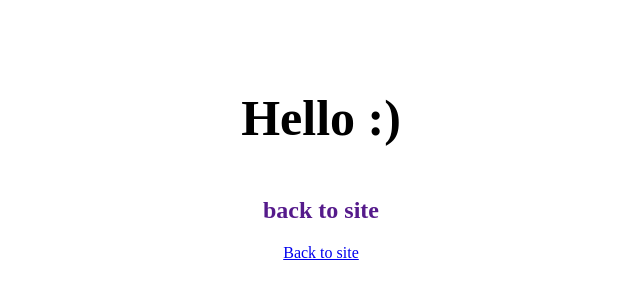
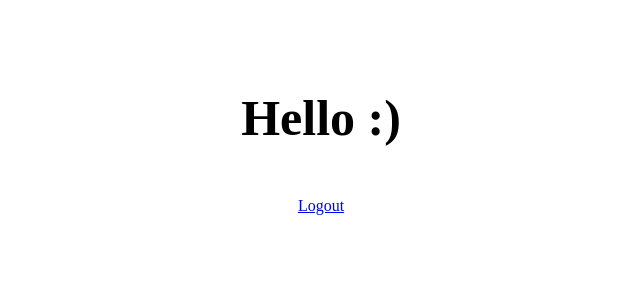
Before and after one commit to im-Gtomar/TchWiz, a PHP site: page /homepage.php in a window 1280 px wide. Shown: the part 159-459 px from the top of the page, without its empty margins (319-959 px from the left). Run offline with PHP 8.4, Linux system fonts and the light colour scheme.

Commit message:
Update homepage.php

```diff
--- a/login/homepage.php
+++ b/login/homepage.php
@@ -27,10 +27,8 @@ include("connect.php");
        :)
       </p>
 
-      <h2><a href="" style="text-decoration: none; :hover{
-        color: blue;
-      }">back to site</a></h2>
-      <a href="http://127.0.0.1:5501/public/index.html" style="">Back to site</a>
+    <a href="logout.php">Logout</a>
+
     </div>
 </body>
 </html>
```
